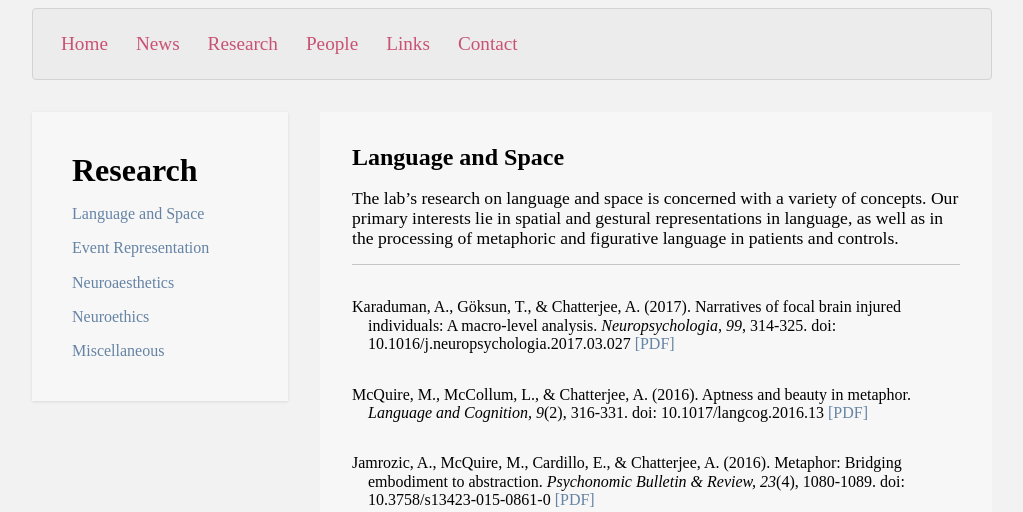
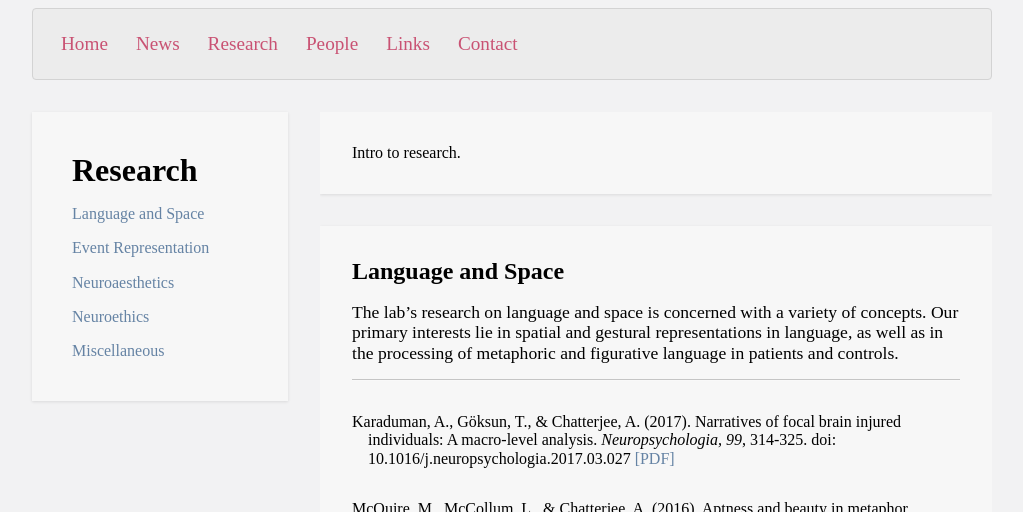
Before and after one commit to joeptacek/chatlab-site, a Jekyll site: the page built from research.html, in a window 1280 px wide and 900 px high, cut to the strip 388-900 px from the top of the window. Shown: the whole strip, without its empty margins (128-1151 px from the left). Built offline with Jekyll 4.4.1, drawn with Linux system fonts in a browser that asks for light colours; some web fonts are replaced.

Commit message:
Fixing {{ content }} logic

```diff
--- a/_layouts/data.html
+++ b/_layouts/data.html
@@ -13,11 +13,7 @@ layout: master
     </ul>
   </nav>
   <div id="page-content"><!-- div necessary to make flex row with nav -->
-    {% unless page.content == "" %}
-      <section>
-        {{ content }}
-      </section>
-    {% endunless %}
+    {{ content }}
     {% for section in site.data[data_filename] %}
       <section id="{{ section.section_id }}">
         <h2 class="section-title">{{ section.section_title }}</h2>
--- a/_layouts/default.html
+++ b/_layouts/default.html
@@ -6,10 +6,6 @@ layout: master
     <h1>{{ page.title }}</h1>
   </nav>
   <div id="page-content"><!-- div necessary to make flex row with nav -->
-    {% unless page.content == "" %}
-      <section>
-        {{ content }}
-      </section>
-    {% endunless %}
+    {{ content }}
   </div>
 </main>
--- a/contact.html
+++ b/contact.html
@@ -3,3 +3,6 @@ layout: default
 title: Contact
 svg: false
 ---
+<section>
+  Contact info.
+</section>
--- a/links.html
+++ b/links.html
@@ -3,3 +3,6 @@ layout: default
 title: Links
 svg: false
 ---
+<section>
+  Links here.
+</section>
--- a/research.html
+++ b/research.html
@@ -3,3 +3,6 @@ layout: data
 title: Research
 svg: false
 ---
+<section>
+  Intro to research.
+</section>
```
Also changed, not shown: index.html (+6 -1 lines).
